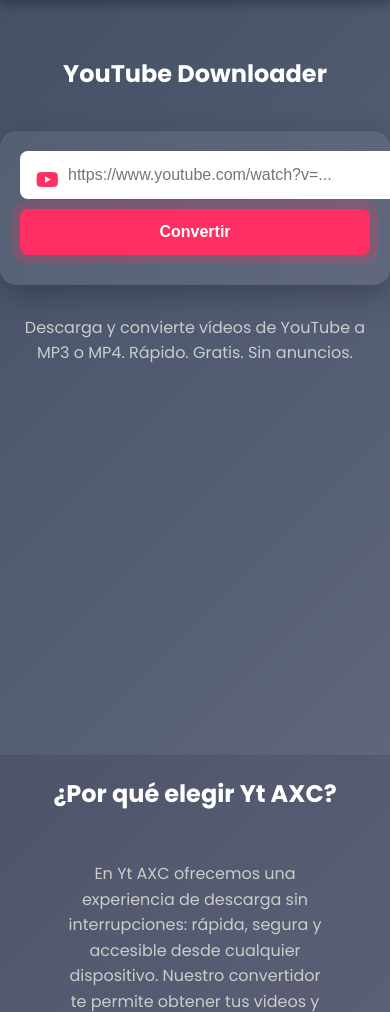
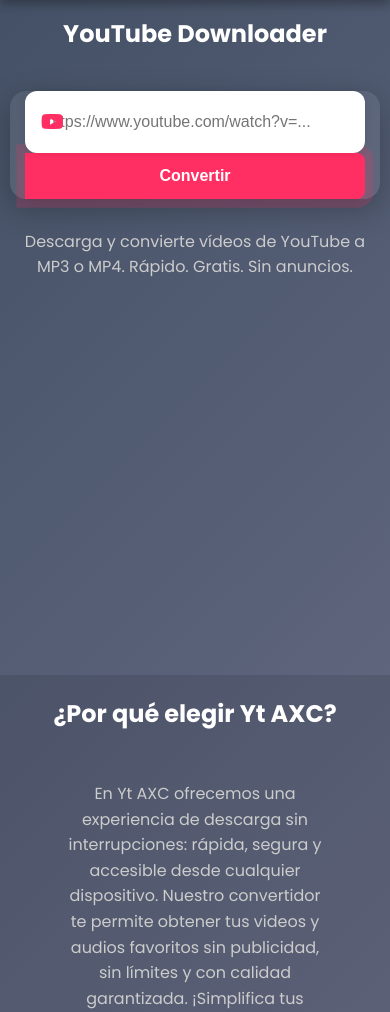
Before and after one commit to anre0301/Yt-AXC, a Flask app: page / in a window 390 px wide; the page is wider, and only the part inside the window is pictured. Shown: the part 185-1197 px from the top of that part. Run offline with Flask 3, Linux system fonts and the light colour scheme.

Commit message:
modifique css

```diff
--- a/static/style.css
+++ b/static/style.css
@@ -652,11 +652,14 @@ button {
         width: 100%;
     }
 
-    .input-icon input, button {
-        width: 100%;
-        border-radius: 8px;
-        margin-bottom: 10px;
-    }
+    .input-icon {
+  display: flex;
+  align-items: center;
+  background-color: #fff;
+  border-radius: 10px;
+  padding: 10px;
+  gap: 10px;
+}
 
     .video-thumbnail {
         max-width: 90%;
@@ -685,3 +688,66 @@ button {
 .logo-img:hover {
     transform: scale(1.08);
 }
+
+/* Estilo base del formulario centrado */
+form {
+  width: 100%;
+  max-width: 700px;
+  margin: 0 auto;
+  padding: 0 15px; /* Añade padding lateral para evitar que toque el borde */
+  box-sizing: border-box;
+}
+
+.input-icon {
+  display: flex;
+  align-items: center;
+  background: white;
+  padding: 10px;
+  border-radius: 12px;
+  gap: 10px;
+  box-shadow: 0 0 10px rgba(0,0,0,0.1);
+  flex-wrap: nowrap;
+  overflow-x: auto;
+  max-width: 100%;
+  box-sizing: border-box;
+}
+
+.input-icon input {
+  flex: 1;
+  min-width: 0;
+  border: none;
+  outline: none;
+  padding: 12px;
+  font-size: 16px;
+}
+
+.input-icon button {
+  padding: 12px 24px;
+  font-size: 16px;
+  background-color: #ff2c72;
+  color: white;
+  border: none;
+  border-radius: 8px;
+  cursor: pointer;
+  flex-shrink: 0;
+}
+
+@media screen and (max-width: 600px) {
+  .container {
+    width: 100%;
+    padding: 0 10px;
+    box-sizing: border-box;
+  }
+
+  .input-icon {
+    flex-direction: column;
+    align-items: stretch;
+    gap: 10px;
+  }
+
+  .input-icon input,
+  .input-icon button {
+    width: 100%;
+    border-radius: 10px;
+  }
+}
```
